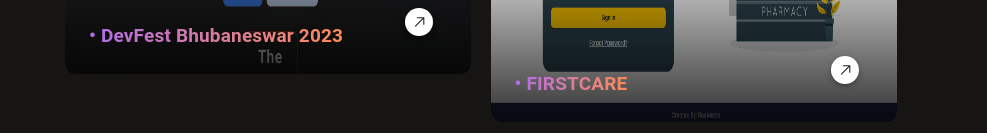
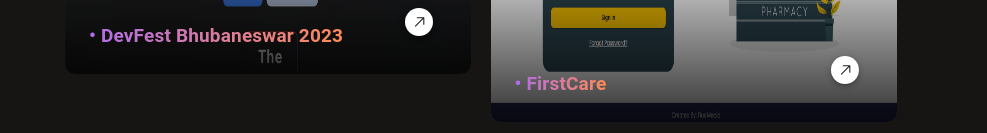
Before and after one commit to RUDRAMADHABA/Rudra-portfolio, a Next.js app: page /project in a window 1280 px wide. Shown: the part 819-952 px from the top of the page, without its empty margins (159-1146 px from the left). Built offline with nearby package versions, Linux system fonts and the light colour scheme.

Commit message:
project changes

```diff
--- a/src/app/project/page.js
+++ b/src/app/project/page.js
@@ -35,7 +35,7 @@
           <SiGooglecloud fontSize={25} />
         </>
       ),detail:"The Devfest 2023 project, a comprehensive platform designed for a hassle-free event experience. It's a User-friendly website: Create accounts, choose your Devfest pass, and pay securely through Razorpay. Personalized e-tickets where users can get their ticket with attached photo which had a QR code instantly delivered to their email."},
-      { heading: "FIRSTCARE", name: "FIRSTCARE", redirect: <GoArrowUpRight fontSize={35} />, img: `/first.png`, link:"https://firstcareshop.com/",tech: (
+      { heading: "FirstCare", name: "FirstCare", redirect: <GoArrowUpRight fontSize={35} />, img: `/first.png`, link:"https://firstcareshop.com/",tech: (
         <>
           <TbBrandNextjs fontSize={25} />
           <FaNodeJs fontSize={25} />
```
